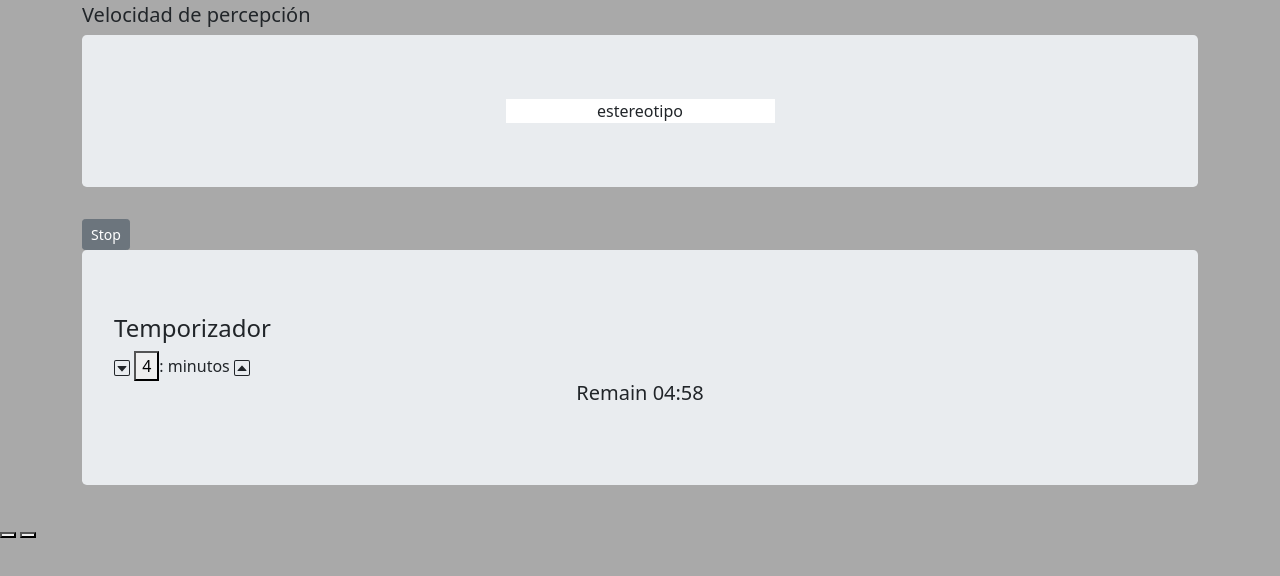
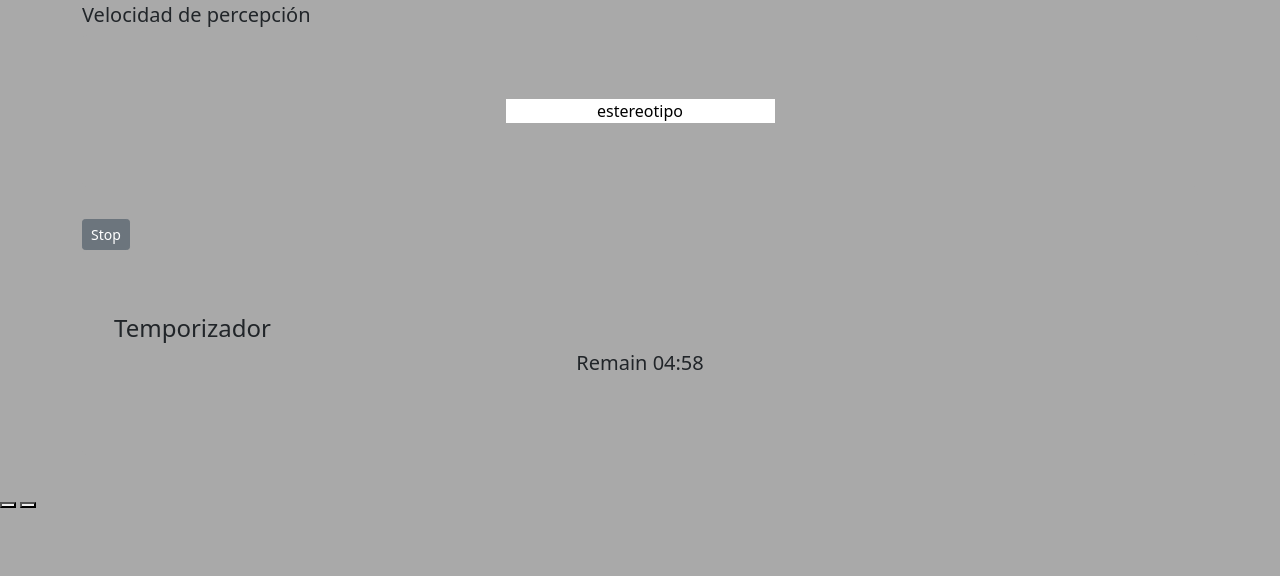
Before and after one commit to cinfacol/lectura-rapida, a plain HTML site: page ejercicio1.html in a window 1280 px wide. Both pictures are taken after a click on the button "Start". Shown: the part 198-774 px from the top of the page. Drawn offline with nearby package versions, Linux system fonts and the light colour scheme.

Commit message:
Cambio a modo oscuro al iniciar la práctica

```diff
--- a/ejercicio1.html
+++ b/ejercicio1.html
@@ -24,7 +24,7 @@
             <h1 class="text-center">Ejercicio 1</h1>
             <h5 class="" id="">Velocidad de percepción</h5>
 
-            <div class="jumbotron">
+            <div class="jumbotron" id="ventana_show">
                 <div class="row justify-content-center text-center">
                     <div class="col-sm-3 ventana" id="visor">Click Start</div>
                 </div>
@@ -40,10 +40,10 @@
                     Stop
                 </button>
             </div>
-            <div class="jumbotron">
+            <div class="jumbotron" id="temporizador">
                 <h4>Temporizador</h4>
                 <section>
-                    <div>
+                    <div id="control_tiempo">
                         <span id="disminuir">
                             <svg xmlns="http://www.w3.org/2000/svg" width="16" height="16" fill="currentColor" class="bi bi-caret-down-square" viewBox="0 0 16 16">
                                 <path d="M3.626 6.832A.5.5 0 0 1 4 6h8a.5.5 0 0 1 .374.832l-4 4.5a.5.5 0 0 1-.748 0l-4-4.5z"/>
@@ -58,7 +58,7 @@
                             </svg>
                         </span>
                     </div>
-                    <div class="justify-content-center text-center">
+                    <div class="justify-content-center text-center" id="tiempo_restante">
                         <h5>Remain <span id="remain">00</span></h5>
                         <p><span class="visually-hidden" id="milisegundos">0</span></p>
                     </div>
--- a/user.js
+++ b/user.js
@@ -35,15 +35,24 @@ document.getElementById('restart').style.display= 'none';
 
 function arranque() {
     atenuar.classList.add('fondo');
-    document.getElementById('start').style.display = 'none';
-    document.getElementById('restart').style.display = 'none';
-    document.getElementById('stop').style.display = 'block';
+    preparacion();
+
     mostrarLista();
     let tmp = document.getElementById('milisegundos').innerHTML;
     if (tmp == 0) {
         tiempoProgramado();
     }
 
+function preparacion() {
+    document.getElementById('start').style.display = 'none';
+    document.getElementById('restart').style.display = 'none';
+    document.getElementById('stop').style.display = 'block';
+    document.getElementById('control_tiempo').style.display = 'none';
+    document.getElementById('visor').style.color = 'black';
+    document.getElementById('temporizador').style.background = 'darkgray';
+    document.getElementById('ventana_show').style.background = 'darkgray';
+    document.getElementById('tempo').style.background = 'darkgray';
+}
     let contador = document.getElementById('milisegundos').innerHTML;
     countInterval = setInterval(function() {
         contador = contador - 1000;
@@ -86,6 +95,8 @@ function detener() {
     document.getElementById('start').style.display = 'none';
     document.getElementById('restart').style.display = 'block';
     document.getElementById('stop').style.display = 'none';
+    document.getElementById('ventana_show').removeAttribute("style");
+    document.getElementById('control_tiempo').removeAttribute("style");
     clearInterval(starter);
     clearInterval(countInterval);
 }
@@ -94,6 +105,10 @@ function timeOver() {
     document.getElementById('start').style.display = 'block';
     document.getElementById('restart').style.display = 'none';
     document.getElementById('stop').style.display = 'none';
+    document.getElementById('ventana_show').removeAttribute("style");
+    document.getElementById('temporizador').removeAttribute("style");
+    document.getElementById('control_tiempo').removeAttribute("style");
+    document.getElementById('tempo').removeAttribute("style");
     clearInterval(starter);
     clearInterval(countInterval);
 }
```
